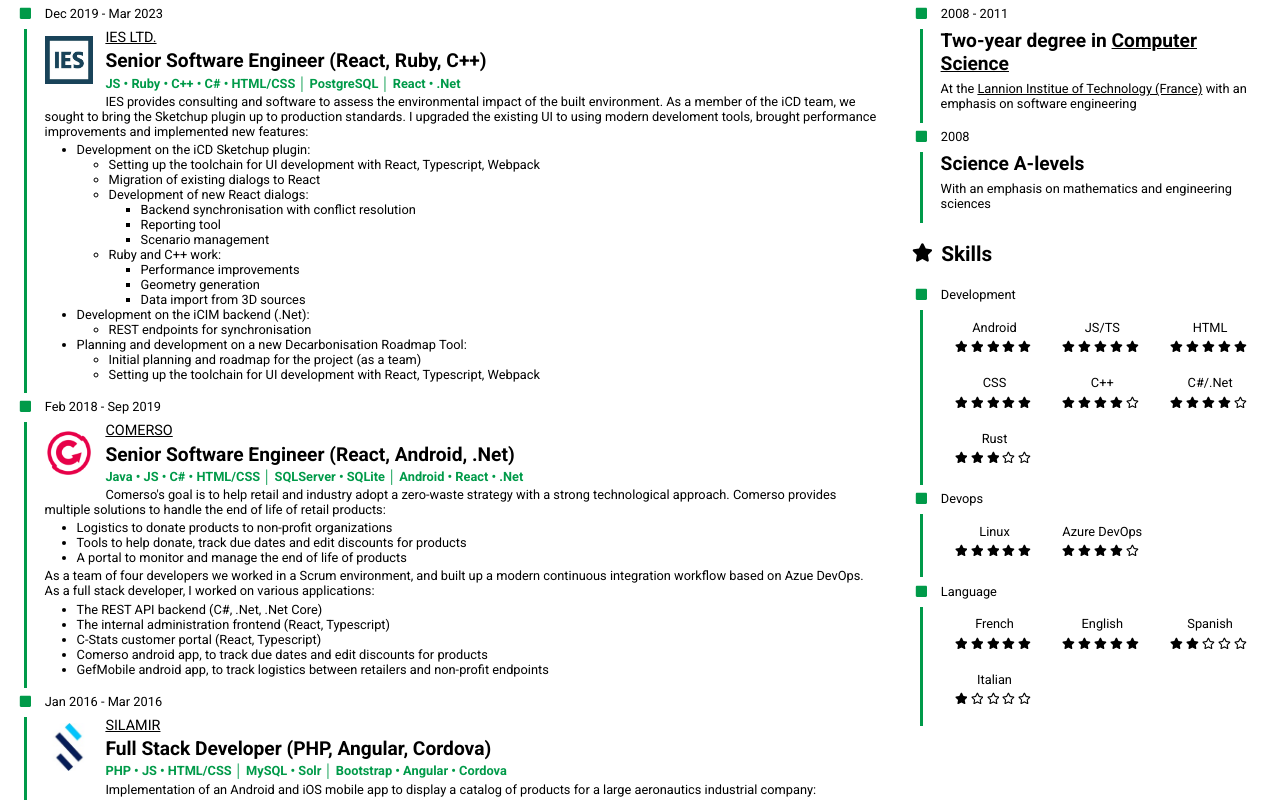
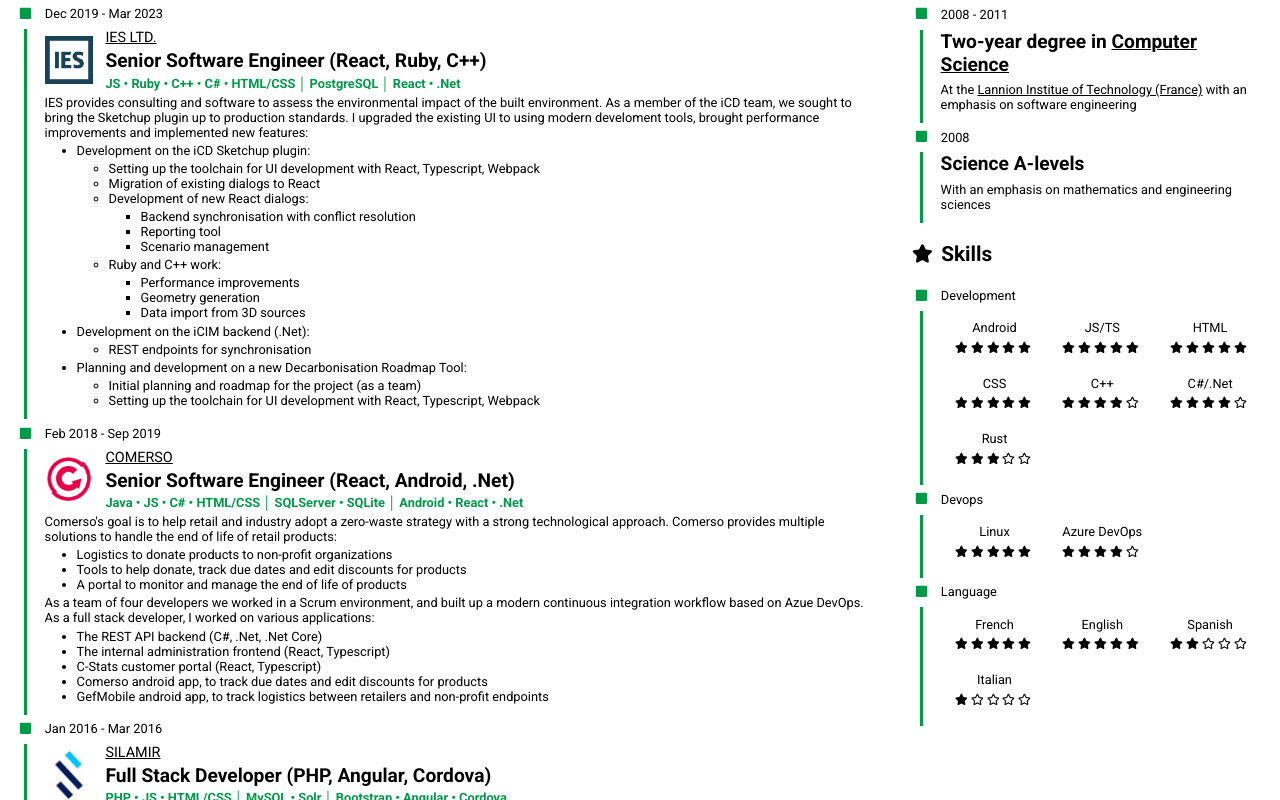
Before and after one commit to arthur-jaouen/cv, a React app: page / in a window 1280 px wide. Shown: the part 340-1140 px from the top of the page. Built offline with nearby package versions, Linux system fonts and the light colour scheme.

Commit message:
Fix margins

```diff
--- a/src/app/app.scss
+++ b/src/app/app.scss
@@ -15,6 +15,27 @@ a {
 
 ul {
   padding-left: 2rem;
+  margin-top: 0.2rem;
+  margin-bottom: 0.2rem;
+}
+
+p {
+  margin-top: 0.2rem;
+  margin-bottom: 0.2rem;
+}
+
+h4 {
+  font-size: 1.2rem;
+  margin-top: 0.2rem;
+  margin-bottom: 0.2rem;
+}
+
+h5 {
+  font-size: 0.9rem;
+  font-weight: normal;
+  text-transform: uppercase;
+  margin-top: 0.2rem;
+  margin-bottom: 0.2rem;
 }
 
 @media screen {
--- a/src/app/layout.scss
+++ b/src/app/layout.scss
@@ -192,14 +192,17 @@
       'header main'
       'aside main';
     grid-template-columns: 35% 1fr;
-    grid-template-rows: 100vh;
 
-    header .sticky {
-      grid-template-areas:
-        'portrait'
-        'contact'
-        'profile'
-        'interests';
+    header {
+      height: 99.9vh;
+
+      .sticky {
+        grid-template-areas:
+          'portrait'
+          'contact'
+          'profile'
+          'interests';
+      }
     }
   }
 }
--- a/src/lib/degree.scss
+++ b/src/lib/degree.scss
@@ -1,6 +1,6 @@
 @import '../variables.scss';
 
 .degree-title {
-  font-size: 1.2rem;
-  margin: 0.4rem 0;
+  margin-top: 0.4rem;
+  margin-bottom: 0.4rem;
 }
--- a/src/lib/item.scss
+++ b/src/lib/item.scss
@@ -3,6 +3,8 @@
 .item {
   display: flex;
   flex-direction: row;
+  margin-top: 0.8rem;
+  margin-bottom: 0.8rem;
 
   > .icon {
     flex: 0 0;
--- a/src/lib/job.scss
+++ b/src/lib/job.scss
@@ -12,21 +12,12 @@
 }
 
 .job-company {
-  font-size: 0.9rem;
-  font-weight: normal;
-  text-transform: uppercase;
   color: $primary-color;
-  margin: 0.4rem 0 0.2rem 0;
-}
-
-.job-title {
-  font-size: 1.2rem;
-  margin: 0.2rem 0;
+  margin-top: 0.4rem;
 }
 
 .job-tools {
   color: $accent-color;
-  font-size: 0.6rem;
   font-weight: bold;
   margin: 0.2rem 0 0.25rem 0;
 }
--- a/src/lib/subsection.scss
+++ b/src/lib/subsection.scss
@@ -4,10 +4,10 @@
   margin: 0;
   margin-bottom: 0.2rem;
   break-inside: avoid;
+  font-size: 0.8rem;
 
   .subsection-title {
     margin: 0.2rem 0 0.4rem 0;
-    font-size: 0.8rem;
 
     .icon {
       margin-left: 0.2rem;
@@ -20,11 +20,5 @@
     border-left: 0.2rem solid $accent-color;
     padding-left: 1.1rem;
     padding-bottom: 0.5rem;
-
-    > p,
-    > ul {
-      font-size: 0.8rem;
-      margin: 0.2rem 0;
-    }
   }
 }
```
